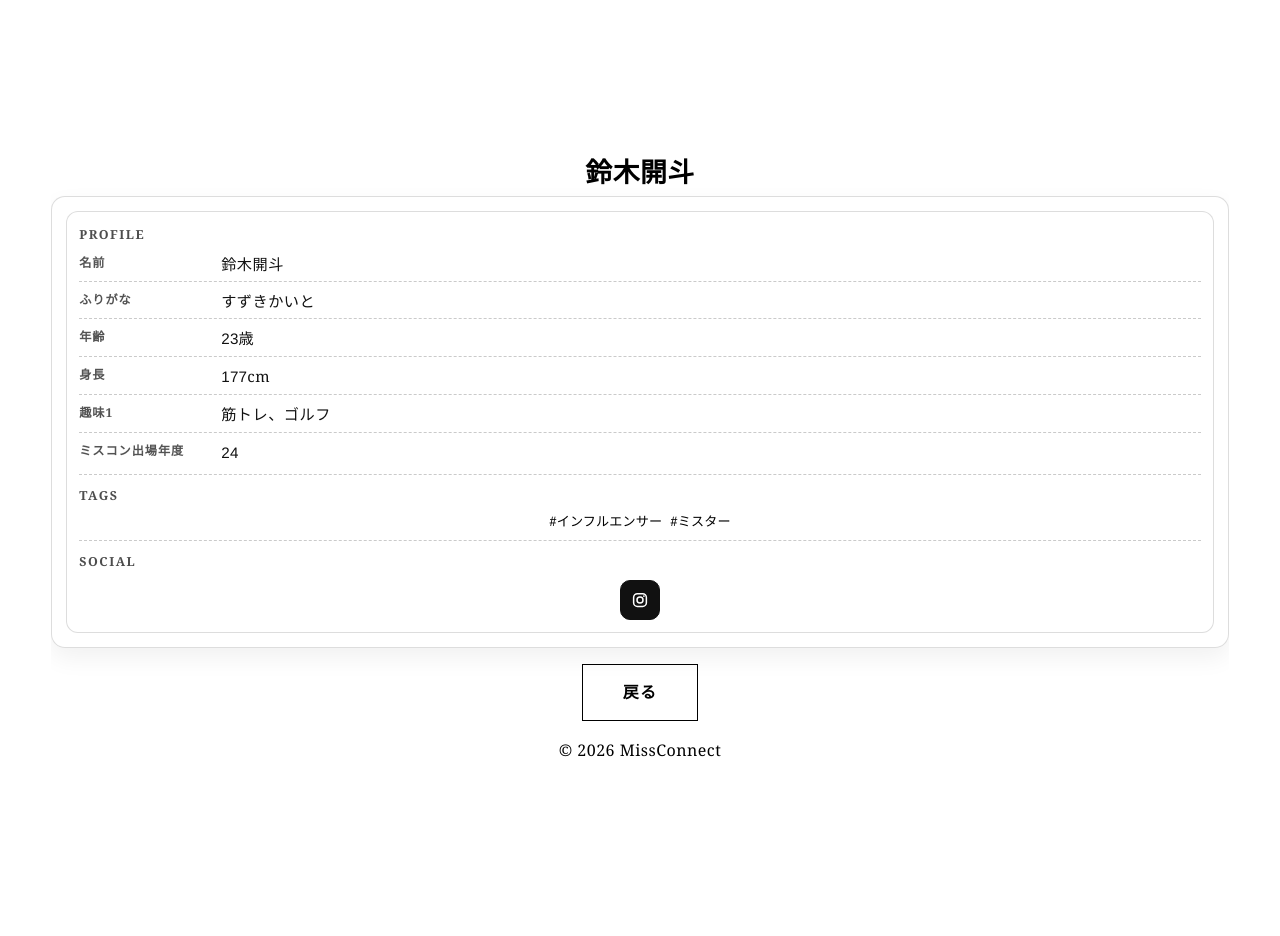
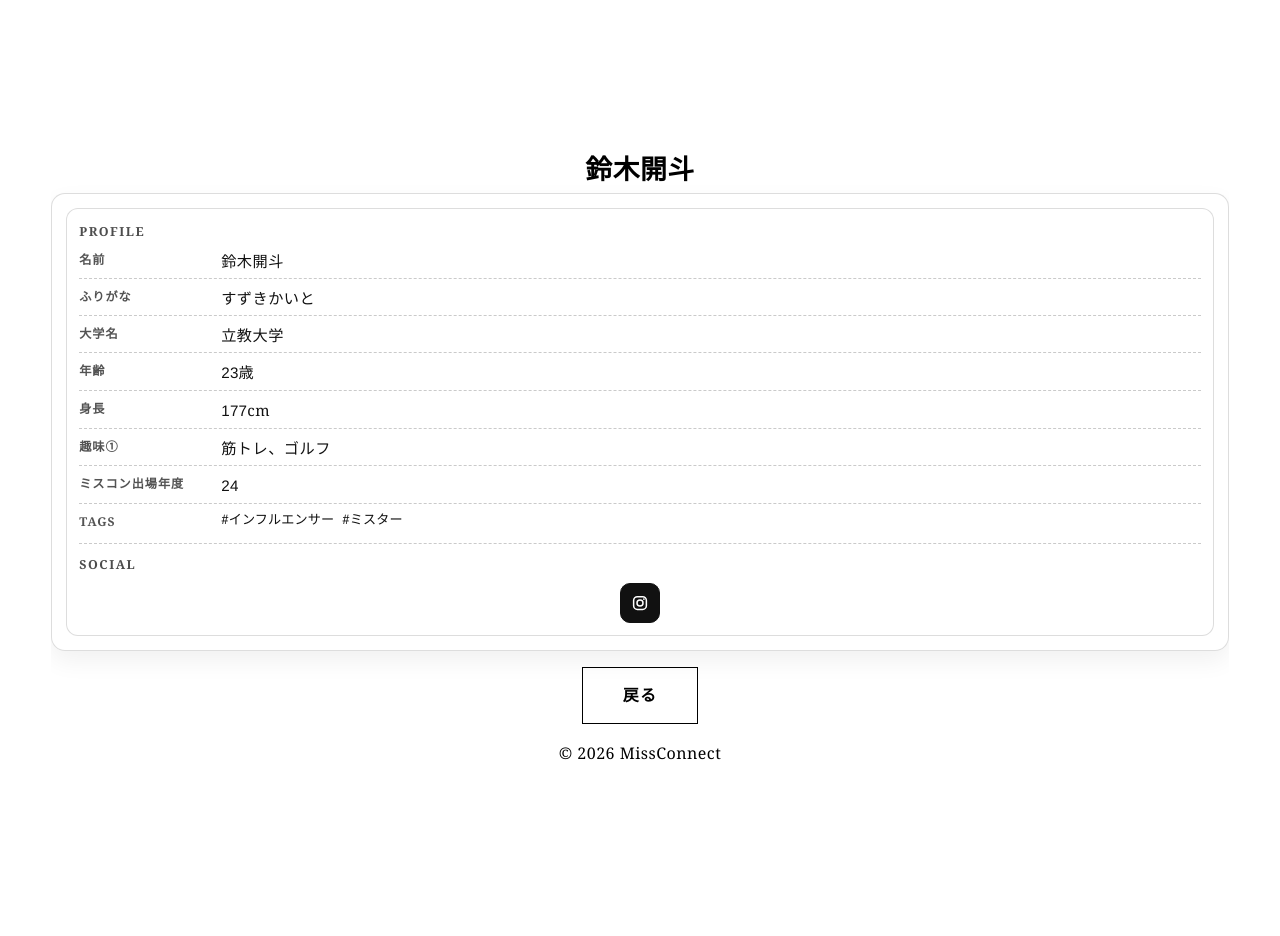
Before and after one commit to tkm-sano/entp, a Jekyll site: the page built from _models/2.md, in a window 1280 px wide. Built offline with Jekyll 4.4.1, drawn with Linux system fonts in a browser that asks for light colours.

Commit message:
プロフィール欄にTAGSを統合

```diff
--- a/_layouts/model.html
+++ b/_layouts/model.html
@@ -151,6 +151,12 @@
                   <dd>{{ page.kana }}</dd>
                 </div>
               {% endif %}
+              {% if page.university %}
+                <div class="model-profile-item">
+                  <dt>大学名</dt>
+                  <dd>{{ page.university }}</dd>
+                </div>
+              {% endif %}
               <div class="model-profile-item">
                 <dt>年齢</dt>
                 <dd><span class="numeric-readable">{{ page.age }}</span>歳</dd>
@@ -161,19 +167,19 @@
               </div>
               {% if hobby_1 %}
                 <div class="model-profile-item">
-                  <dt>趣味1</dt>
+                  <dt>趣味①</dt>
                   <dd>{{ hobby_1 }}</dd>
                 </div>
               {% endif %}
               {% if hobby_2 %}
                 <div class="model-profile-item">
-                  <dt>趣味2</dt>
+                  <dt>趣味②</dt>
                   <dd>{{ hobby_2 }}</dd>
                 </div>
               {% endif %}
               {% if hobby_3 %}
                 <div class="model-profile-item">
-                  <dt>趣味3</dt>
+                  <dt>趣味③</dt>
                   <dd>{{ hobby_3 }}</dd>
                 </div>
               {% endif %}
@@ -189,18 +195,19 @@
                   <dd><span class="numeric-readable">{{ miss_contest_year }}</span></dd>
                 </div>
               {% endif %}
-            </dl>
-
               {% if page.tags and page.tags.size > 0 %}
-              <div class="model-profile-tags">
-                <h2 class="model-section-heading">TAGS</h2>
+                <div class="model-profile-item">
+                  <dt>TAGS</dt>
+                  <dd class="model-profile-tags-inline">
                     <div class="model-tags" aria-label="タグ">
                       {% for tag in page.tags %}
                         <span class="model-tag">#{{ tag }}</span>
                       {% endfor %}
                     </div>
+                  </dd>
                 </div>
               {% endif %}
+            </dl>
 
             {% if instagram_url or x_url or tiktok_url %}
               <div class="model-profile-social">
--- a/assets/css/style.css
+++ b/assets/css/style.css
@@ -680,10 +680,14 @@ body {
   overflow-wrap: anywhere;
 }
 
+.model-profile-tags-inline {
+  display: block;
+}
+
 .model-tags {
   display: flex;
   flex-wrap: wrap;
-  justify-content: center;
+  justify-content: flex-start;
   gap: 8px;
   margin: 0;
 }
```
Lines whose indentation alone changed are shown as unchanged.
